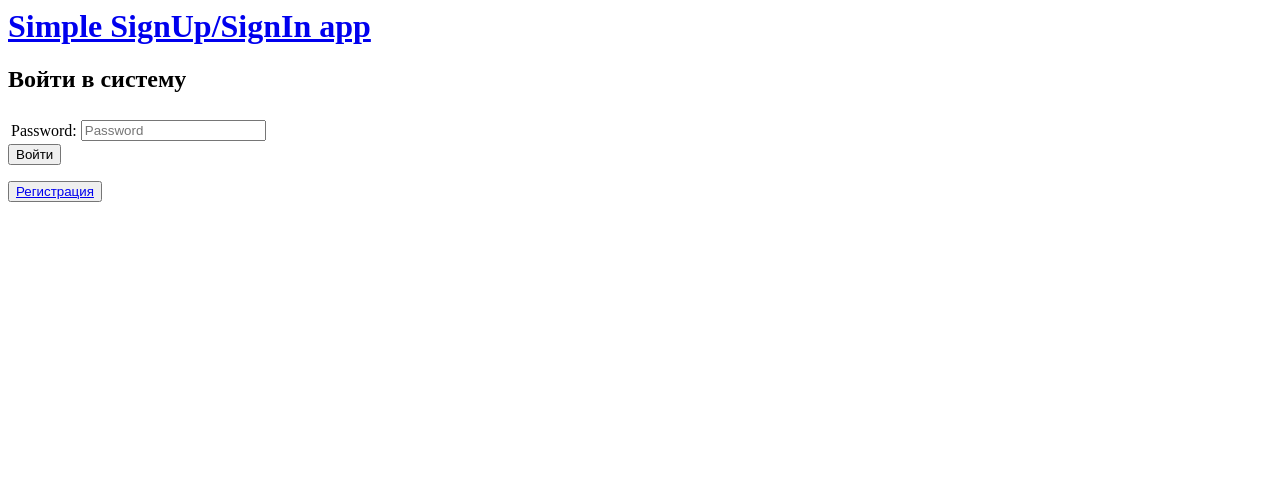
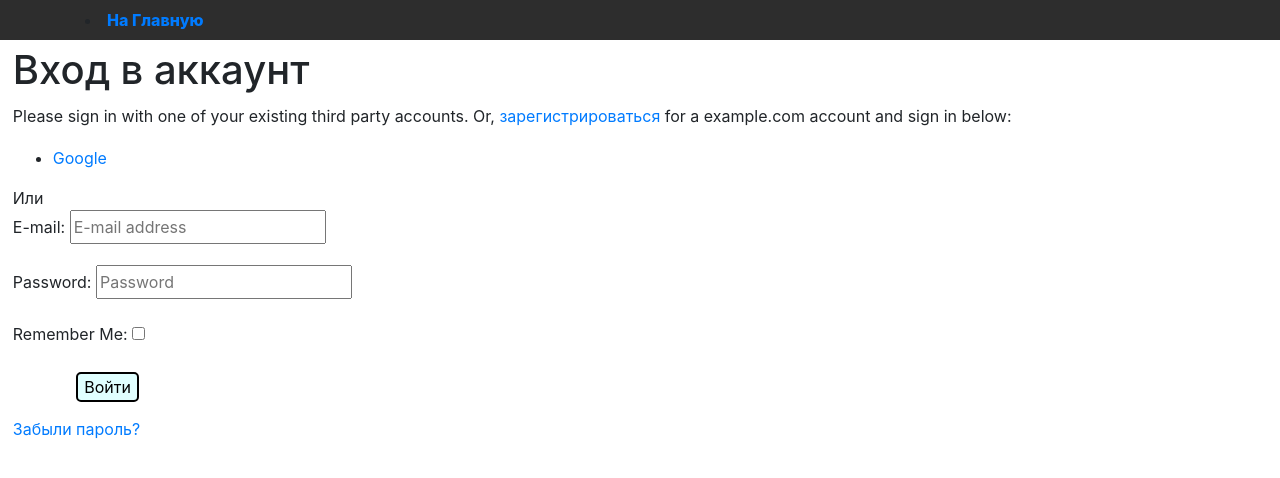
Before and after one commit to 1Likanica/Project_News_Portal, a Django app: page /accounts/login/ in a window 1280 px wide. Shown: the top 478 px of the page. Run offline with Django 4.2, Linux system fonts and the light colour scheme; some libraries are stand-ins or nearby versions.

Commit message:
add file

```diff
--- a/NewsPaper/news/templates/news/account/login.html
+++ b/NewsPaper/news/templates/news/account/login.html
@@ -1,20 +1,46 @@
-{% extends "main.html" %}
+{% extends "account/base.html" %}
+
+{% load i18n %}
+{% load account socialaccount %}
+
+{% block head_title %}{% trans "Авторизация" %}{% endblock %}
 
 {% block content %}
-<h2> Войти в систему </h2>
-<form method="post" action="{% url 'login' %}">
-    {% csrf_token %}
-    <table>
-        <tr>
-            <td>{{ form.username.label_tag }}</td>
-            <td>{{ form.username }}</td>
-        </tr>
-        <tr>
-            <td>{{ form.password.label_tag }}</td>
-            <td>{{ form.password }}</td>
-        </tr>
-    </table>
-    <input type="submit" value="Войти">
+
+<h1>{% trans "Вход в аккаунт" %}</h1>
+
+{% get_providers as socialaccount_providers %}
+
+{% if socialaccount_providers %}
+<p>{% blocktrans with site.name as site_name %}Please sign in with one
+of your existing third party accounts. Or, <a href="{{ signup_url }}">зарегистрироваться</a>
+for a {{ site_name }} account and sign in below:{% endblocktrans %}</p>
+
+<div class="socialaccount_ballot">
+
+  <ul class="socialaccount_providers">
+    {% include "socialaccount/snippets/provider_list.html" with process="login" %}
+  </ul>
+
+  <div class="login-or">{% trans 'Или' %}</div>
+
+</div>
+
+{% include "socialaccount/snippets/login_extra.html" %}
+
+{% else %}
+<p>{% blocktrans %}If you have not created an account yet, then please
+<a href="{{ signup_url }}">sign up</a> first.{% endblocktrans %}</p>
+{% endif %}
+
+<form class="login" method="POST" action="{% url 'account_login' %}">
+  {% csrf_token %}
+  {{ form.as_p }}
+  {% if redirect_field_value %}
+  <input type="hidden" name="{{ redirect_field_name }}" value="{{ redirect_field_value }}" />
+  {% endif %}
+  <button class="primaryAction" type="submit" style="margin-left:5%">{% trans "Войти" %}</button>
+  <p style="margin-top:1%"><a class="button secondaryAction" href="{% url 'account_reset_password' %}">{% trans "Забыли пароль?" %}</a></p>
 </form>
-<button> <a href="/accounts/signup"> Регистрация </a></button>
+
 {% endblock %}
--- a/NewsPaper/news/templates/news/authors.html
+++ b/NewsPaper/news/templates/news/authors.html
@@ -1,3 +1,4 @@
+
 {% load static %}
 
 {% block MyCss %}
--- a/NewsPaper/news/templates/news/news.html
+++ b/NewsPaper/news/templates/news/news.html
@@ -70,7 +70,7 @@ th.sorted[data-order="1"]::after {
 }
 .dropdown-content a {
   color: black;
-  padding: 12px 16px;
+  padding: 10px 10px;
   text-decoration: none;
   display: block;
 }
--- a/NewsPaper/news/urls.py
+++ b/NewsPaper/news/urls.py
@@ -1,5 +1,8 @@
 from django.urls import path
 from .views import *
+
+# handler404 = 'news.views.error_404'
+handler403 = 'news.views.error_403'
 
 urlpatterns = [
     path('', PostList.as_view(), name = 'news.html'),
@@ -21,4 +24,5 @@ urlpatterns = [
 
     path('news/upgrade/', upgrade_me, name='upgrade'),
     path('upgrade/', upgrade_me, name='upgrade'),
+
 ]
```
Also changed, not shown: NewsPaper/news/templates/403.html (added, +10 -0 lines), NewsPaper/news/templates/news/account/logout.html (+18 -2 lines), NewsPaper/news/templates/news/account/signup.html (+17 -6 lines), NewsPaper/news/views.py (+9 -0 lines), NewsPaper/db.sqlite3.
